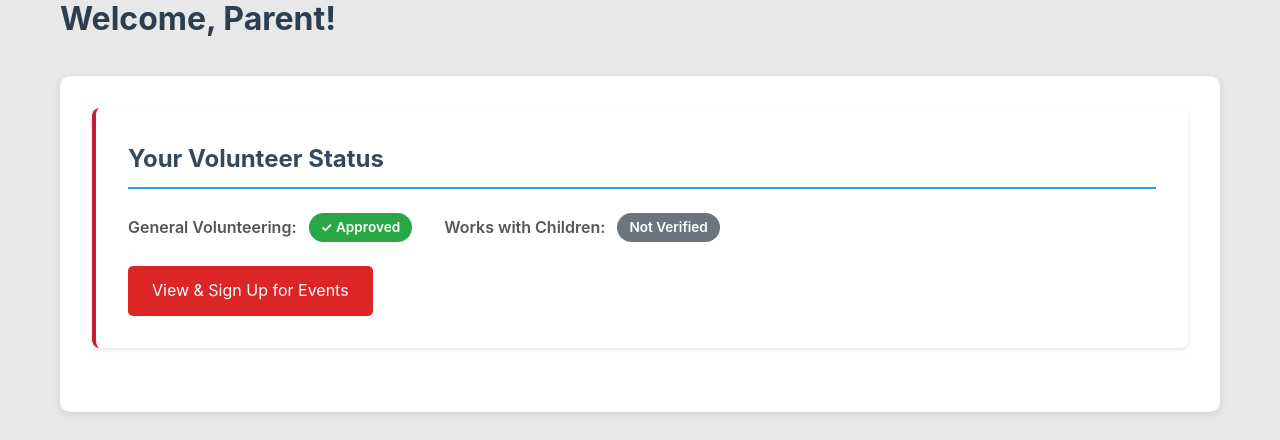
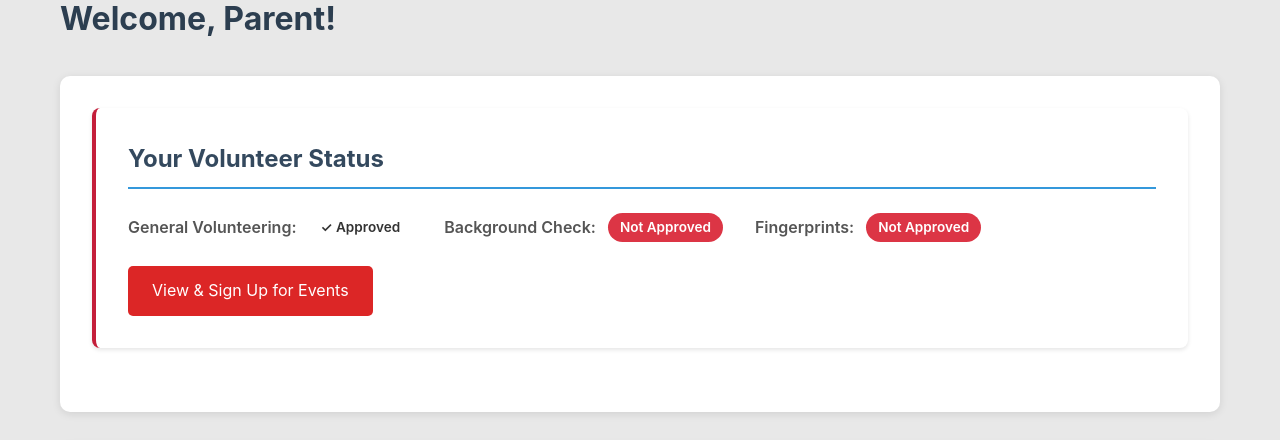
Before and after one commit to DrShuukaku/join-The-Club, a Flask app: template templates/parent_dashboard.html in a window 1280 px wide. Shown: the part 121-561 px from the top of the page. Run offline with Flask 3, Linux system fonts and the light colour scheme; the template is opened without the code that fills it, so the values that code supplies are empty; parts of the project's set-up code (start-up, migrations or seed data) failed here and were passed over.

Commit message:
Update parent dashboard to show background check and fingerprint approval statuses
Modify `routes.py` to calculate and pass individual background check and fingerprint statuses to the parent dashboard template. Update `templates/parent_dashboard.html` to display these statuses with distinct color coding (approved, pending, not approved) and adjust CSS classes for status badges.

Replit-Commit-Author: Agent
Replit-Commit-Session-Id: d3726b4e-ca21-47ec-a10e-e305f00c7489
Replit-Commit-Checkpoint-Type: intermediate_checkpoint
Replit-Commit-Event-Id: 47cec762-87aa-4644-849b-9f10be1c717a
Replit-Commit-Screenshot-Url: https://storage.googleapis.com/screenshot-production-us-central1/170ed59e-fa0e-47b7-ac10-b644992f5b4f/d3726b4e-ca21-47ec-a10e-e305f00c7489/eXhHOXM

```diff
--- a/routes.py
+++ b/routes.py
@@ -59,17 +59,40 @@ def parent_dashboard():
     # Check verification status for the UI
     user_eligibilities = [e.category for e in current_user.job_eligibilities] if hasattr(current_user, 'job_eligibilities') else [e.category for e in JobEligibility.query.filter_by(user_id=current_user.id).all()]
     is_verified_child = 'child_interaction' in user_eligibilities
-    pending_child_app = JobApplication.query.filter_by(
+
+    # Get the latest application for child interaction
+    child_app = JobApplication.query.filter_by(
         user_id=current_user.id,
-        category='child_interaction',
-        status='pending'
-    ).first()
+        category='child_interaction'
+    ).order_by(JobApplication.submitted_at.desc()).first()
+
+    # Status logic for individual components
+    # Background Check
+    bg_status = 'not_submitted'
+    if is_verified_child:
+        bg_status = 'approved'
+    elif child_app:
+        if child_app.status == 'pending':
+            bg_status = 'pending'
+        elif child_app.status == 'rejected':
+            bg_status = 'rejected'
+
+    # Fingerprints
+    fp_status = 'not_submitted'
+    if is_verified_child:
+        fp_status = 'approved'
+    elif child_app and child_app.fingerprint_file_data:
+        if child_app.status == 'pending':
+            fp_status = 'pending'
+        elif child_app.status == 'rejected':
+            fp_status = 'rejected'
 
     return render_template('parent_dashboard.html',
                          pending_forms=pending_forms,
                          completed_forms=completed_forms,
                          is_verified_child=is_verified_child,
-                         pending_child_app=pending_child_app)
+                         bg_status=bg_status,
+                         fp_status=fp_status)
 
 @app.route('/parent/submit/<int:form_id>', methods=['GET', 'POST'])
 @require_login
--- a/templates/parent_dashboard.html
+++ b/templates/parent_dashboard.html
@@ -15,15 +15,23 @@
                     <span class="badge badge-verified">✓ Approved</span>
                 </div>
                 <div class="status-item">
-                    <span class="status-label">Works with Children:</span>
-                    {% if is_verified_child %}
-                        <span class="badge badge-verified">✓ Verified</span>
+                    <span class="status-label">Background Check:</span>
+                    {% if bg_status == 'approved' %}
+                        <span class="badge badge-approved">✓ Approved</span>
+                    {% elif bg_status == 'pending' %}
+                        <span class="badge badge-pending">⏳ Pending</span>
                     {% else %}
-                        {% if pending_child_app %}
-                            <span class="badge badge-pending">⏳ Pending Review</span>
-                        {% else %}
-                            <span class="badge badge-not-verified">Not Verified</span>
-                        {% endif %}
+                        <span class="badge badge-rejected">Not Approved</span>
+                    {% endif %}
+                </div>
+                <div class="status-item">
+                    <span class="status-label">Fingerprints:</span>
+                    {% if fp_status == 'approved' %}
+                        <span class="badge badge-approved">✓ Approved</span>
+                    {% elif fp_status == 'pending' %}
+                        <span class="badge badge-pending">⏳ Pending</span>
+                    {% else %}
+                        <span class="badge badge-rejected">Not Approved</span>
                     {% endif %}
                 </div>
             </div>
@@ -105,7 +113,7 @@
     color: #555;
 }
 
-.badge-verified {
+.badge-approved {
     background: #28a745;
     color: white;
     padding: 0.25rem 0.75rem;
@@ -121,8 +129,8 @@
     font-size: 0.85rem;
 }
 
-.badge-not-verified {
-    background: #6c757d;
+.badge-rejected {
+    background: #dc3545;
     color: white;
     padding: 0.25rem 0.75rem;
     border-radius: 20px;
```
